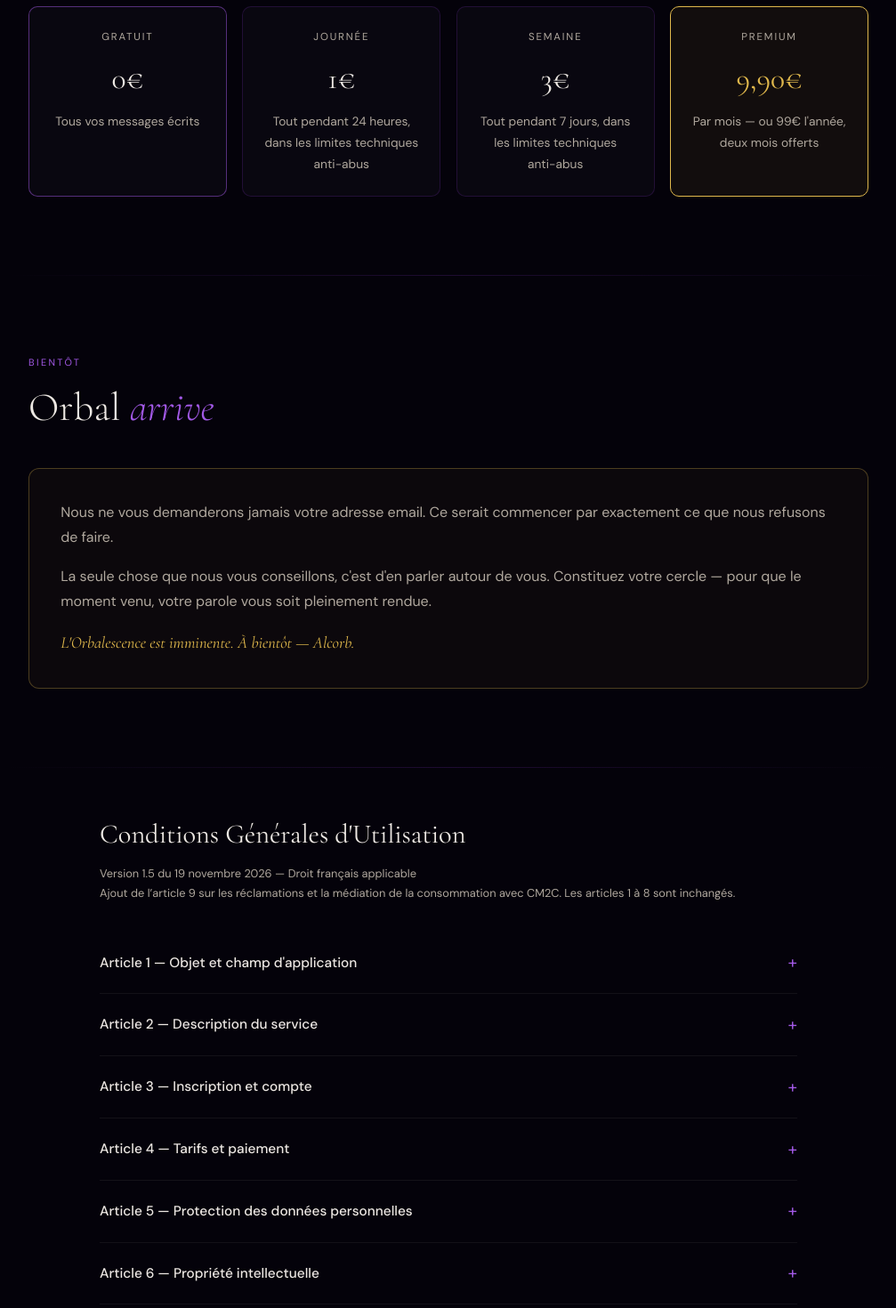
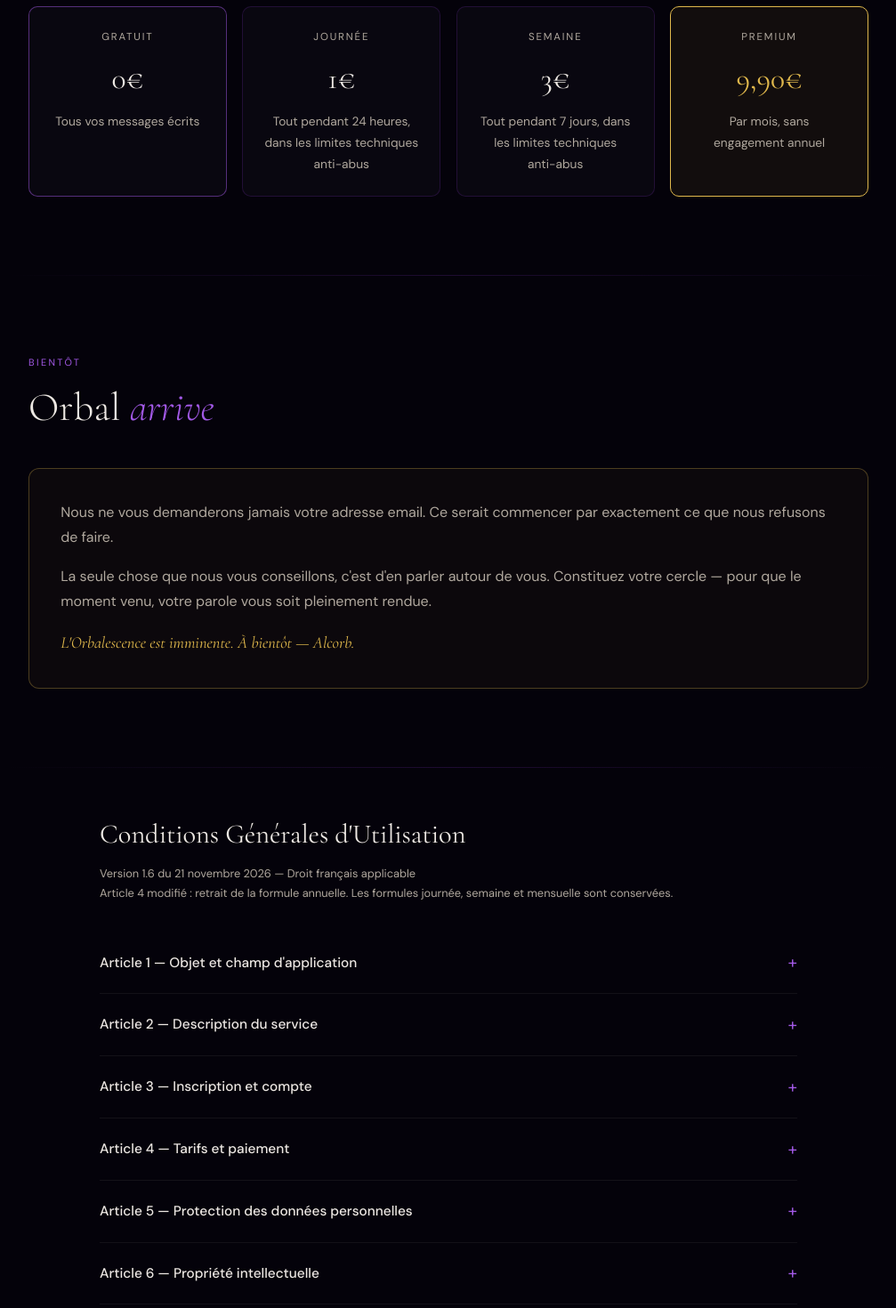
Before and after one commit to alcorb-genesis/orbal-site, a Next.js app: page / in a window 1280 px wide. Shown: the part 2880-4350 px from the top of the page at 89% size, without its empty margins (136-1143 px from the left). Built offline with nearby package versions, Linux system fonts and the light colour scheme.

Commit message:
Retirer la formule annuelle de la vitrine et des conditions FR/EN

```diff
--- a/contenu/accueil.js
+++ b/contenu/accueil.js
@@ -36,7 +36,7 @@ export const accueil = {
         ["offre libre", "Gratuit", "0€", "Tous vos messages écrits"],
         ["offre", "Journée", "1€", "Tout pendant 24 heures, dans les limites techniques anti-abus"],
         ["offre", "Semaine", "3€", "Tout pendant 7 jours, dans les limites techniques anti-abus"],
-        ["offre phare", "Premium", "9,90€", "Par mois — ou 99€ l'année, deux mois offerts"],
+        ["offre phare", "Premium", "9,90€", "Par mois, sans engagement annuel"],
       ],
     },
     attente: {
@@ -50,7 +50,7 @@ export const accueil = {
     },
     cgu: {
       titre: "Conditions Générales d'Utilisation",
-      maj: <>Version 1.5 du 19 novembre 2026 — Droit français applicable<br />Ajout de l’article 9 sur les réclamations et la médiation de la consommation avec CM2C. Les articles 1 à 8 sont inchangés.</>,
+      maj: <>Version 1.6 du 21 novembre 2026 — Droit français applicable<br />Article 4 modifié : retrait de la formule annuelle. Les formules journée, semaine et mensuelle sont conservées.</>,
       articles: [
         ["Article 1 — Objet et champ d'application", <>
           <p>Les présentes Conditions Générales d'Utilisation régissent l'utilisation du service de messagerie chiffrée Orbal, édité par Alexis Bertrand, Entrepreneur Individuel exerçant sous l'enseigne Alcorb, SIRET 103 664 496 00017, domicilié 200 rue Croix Nivert, 75015 Paris.</p>
@@ -79,7 +79,6 @@ export const accueil = {
             <li>Journée : 1€ TTC — accès complet pendant 24 heures</li>
             <li>Semaine : 3€ TTC — accès complet pendant 7 jours</li>
             <li>Mensuel : 9,90€ TTC par mois, renouvelé automatiquement</li>
-            <li>Annuel : 99€ TTC par an, renouvelé automatiquement</li>
           </ul>
           <p>Les paiements sont traités par Stripe. Alcorb ne stocke aucune donnée bancaire et ne conserve aucun lien entre un paiement et le contenu des échanges. Les informations d'abonnement (référence de l'abonnement et droits ouverts) sont en revanche rattachées au compte de l'utilisateur.</p>
           <p>L'abonnement peut être résilié à tout moment ; l'accès reste ouvert jusqu'au terme de la période déjà payée. Conformément à l'article L221-28 du Code de la consommation, le droit de rétractation ne s'applique pas aux services numériques dont l'exécution a commencé avec l'accord de l'utilisateur.</p>
@@ -195,7 +194,7 @@ export const accueil = {
         ["offre libre", "Free", "€0", "All your written messages"],
         ["offre", "Day", "€1", "Everything for 24 hours, within anti-abuse technical limits"],
         ["offre", "Week", "€3", "Everything for 7 days, within anti-abuse technical limits"],
-        ["offre phare", "Premium", "€9.90", "Per month — or €99 a year, two months free"],
+        ["offre phare", "Premium", "€9.90", "Per month, with no annual commitment"],
       ],
     },
     attente: {
@@ -209,7 +208,7 @@ export const accueil = {
     },
     cgu: {
       titre: "Terms of Use",
-      maj: <>Version 1.5 of 19 November 2026 — Governed by French law<br />Article 9 adds complaints and consumer mediation with CM2C. Articles 1 to 8 are unchanged.<br />This English text is a translation of the French Terms of Use (Conditions Générales d’Utilisation).</>,
+      maj: <>Version 1.6 of 21 November 2026 — Governed by French law<br />Article 4 amended: the annual plan has been withdrawn. Daily, weekly and monthly plans remain available.<br />This English text is a translation of the French Terms of Use (Conditions Générales d’Utilisation).</>,
       articles: [
         ["Article 1 — Purpose and scope", <>
           <p>These Terms of Use govern the use of the encrypted messaging service Orbal, published by Alexis Bertrand, Entrepreneur Individuel (sole trader) trading under the name Alcorb, SIRET 103 664 496 00017, domiciled at 200 rue Croix Nivert, 75015 Paris.</p>
@@ -238,7 +237,6 @@ export const accueil = {
             <li>Day: €1 incl. VAT — full access for 24 hours</li>
             <li>Week: €3 incl. VAT — full access for 7 days</li>
             <li>Monthly: €9.90 incl. VAT per month, renewed automatically</li>
-            <li>Annual: €99 incl. VAT per year, renewed automatically</li>
           </ul>
           <p>Payments are processed by Stripe. Alcorb stores no bank data and keeps no link between a payment and the content of exchanges. Subscription information (subscription reference and access granted) is, however, attached to the user’s account.</p>
           <p>The subscription can be cancelled at any time; access remains open until the end of the period already paid for. In accordance with Article L221-28 of the French Consumer Code, the right of withdrawal does not apply to digital services whose performance has begun with the user’s agreement.</p>
```
